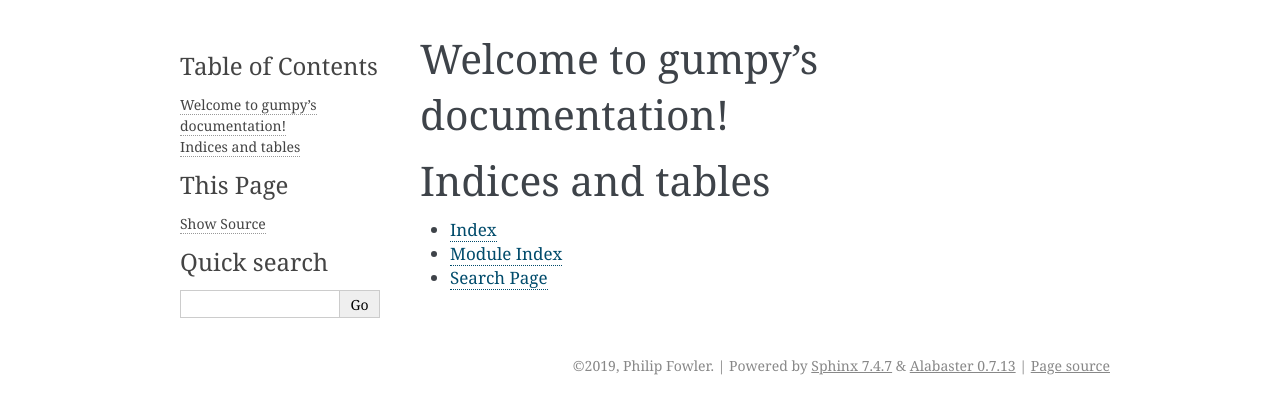
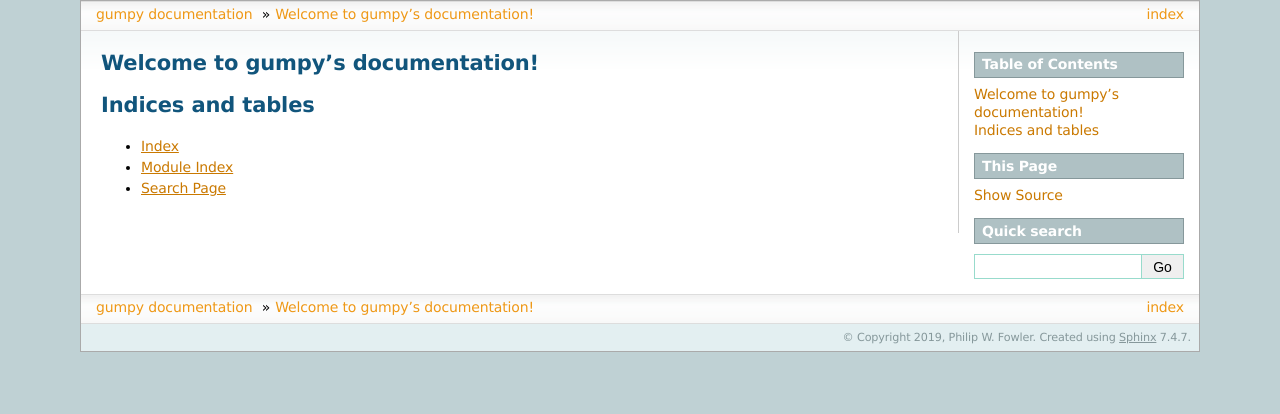
Before and after one commit to oxfordmmm/gumpy, a Sphinx documentation site: the page built from docs/source/index.rst, in a window 1280 px wide. Shown: the top 414 px of the page. Built offline with Sphinx 7.4.7, drawn with Linux system fonts in a browser that asks for light colours.

Commit message:
modified docs

```diff
--- a/docs/source/conf.py
+++ b/docs/source/conf.py
@@ -18,8 +18,8 @@
 # -- Project information -----------------------------------------------------
 
 project = 'gumpy'
-copyright = '2019, Philip Fowler'
-author = 'Philip Fowler'
+copyright = '2019, Philip W. Fowler'
+author = 'Philip W. Fowler'
 
 master_doc = 'index'
 
@@ -44,7 +44,7 @@ exclude_patterns = []
 # The theme to use for HTML and HTML Help pages.  See the documentation for
 # a list of builtin themes.
 #
-html_theme = 'alabaster'
+html_theme = 'sphinxdoc'
 
 # Add any paths that contain custom static files (such as style sheets) here,
 # relative to this directory. They are copied after the builtin static files,
--- a/setup.py
+++ b/setup.py
@@ -21,7 +21,7 @@ setup(
         "tqdm >= 4.19.5",
         "pysam >= 0.15.2"
     ],
-    license="University of Oxford, see LICENCE.md",
+    license="University of Oxford, see LICENSE.md",
     scripts=['bin/gumpy-save-genome.py'],\
     zip_safe=False
 )
```
